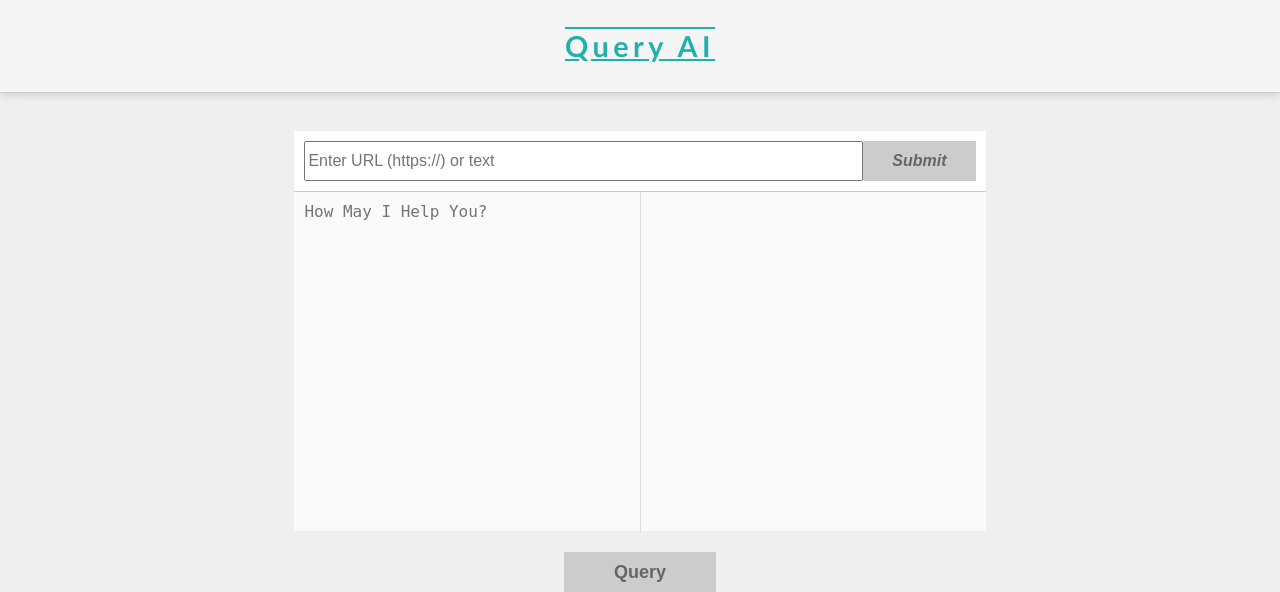
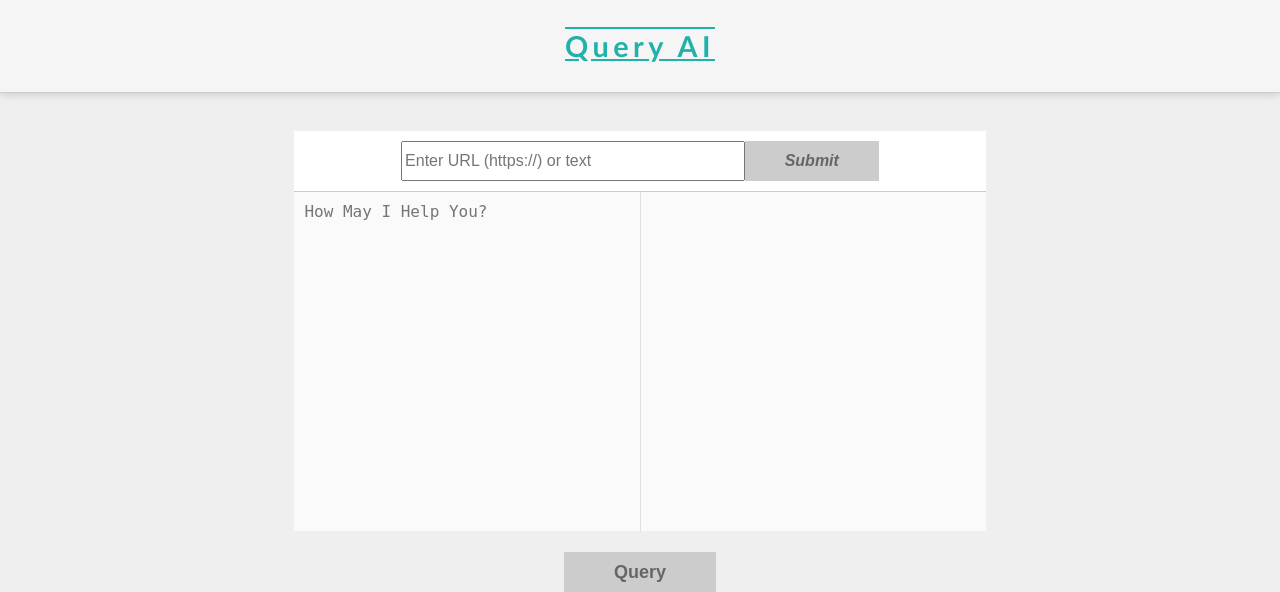
Before and after one commit to skandavivek/web-qa, a Flask app: page / in a window 1280 px wide. Shown: the top 592 px of the page. Run offline with Flask 3, Linux system fonts and the light colour scheme; some libraries are stand-ins or nearby versions.

Commit message:
Update style.css

```diff
--- a/static/assets/css/style.css
+++ b/static/assets/css/style.css
@@ -142,7 +142,7 @@ body {
   justify-content: center
 }
 .input1 {
-  width: 100%;
+  width: 50%;
   font-size: 1.0rem;
   font-weight: medium;
 }
```
